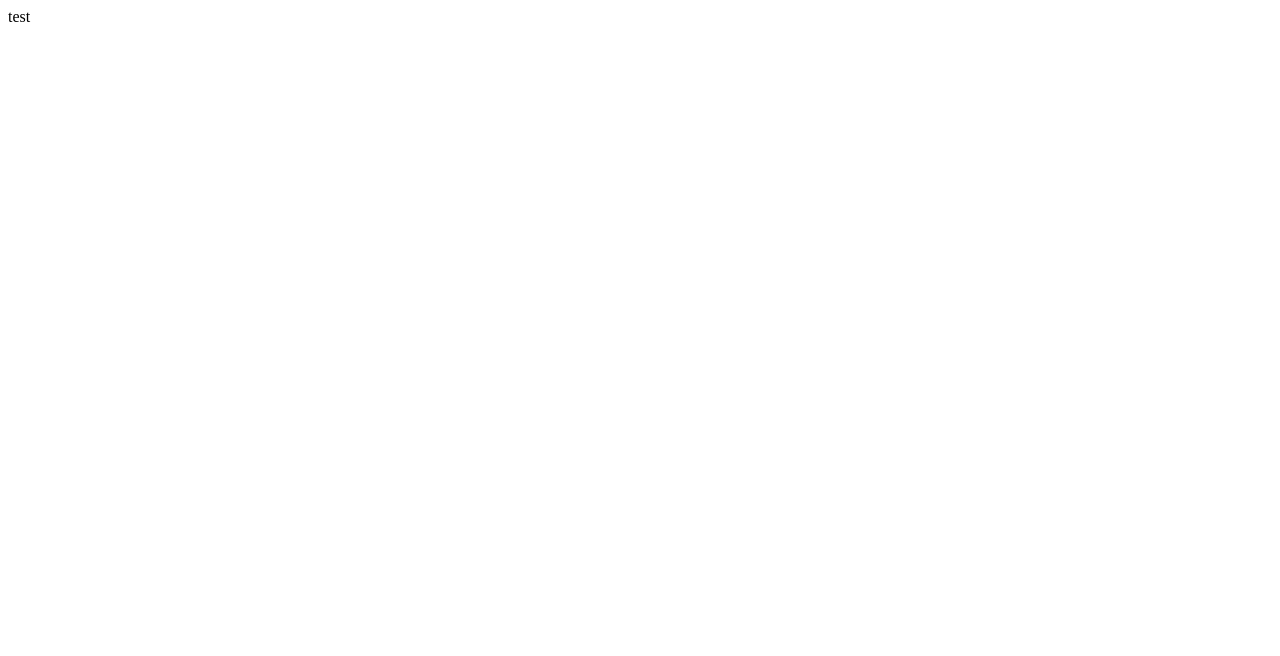
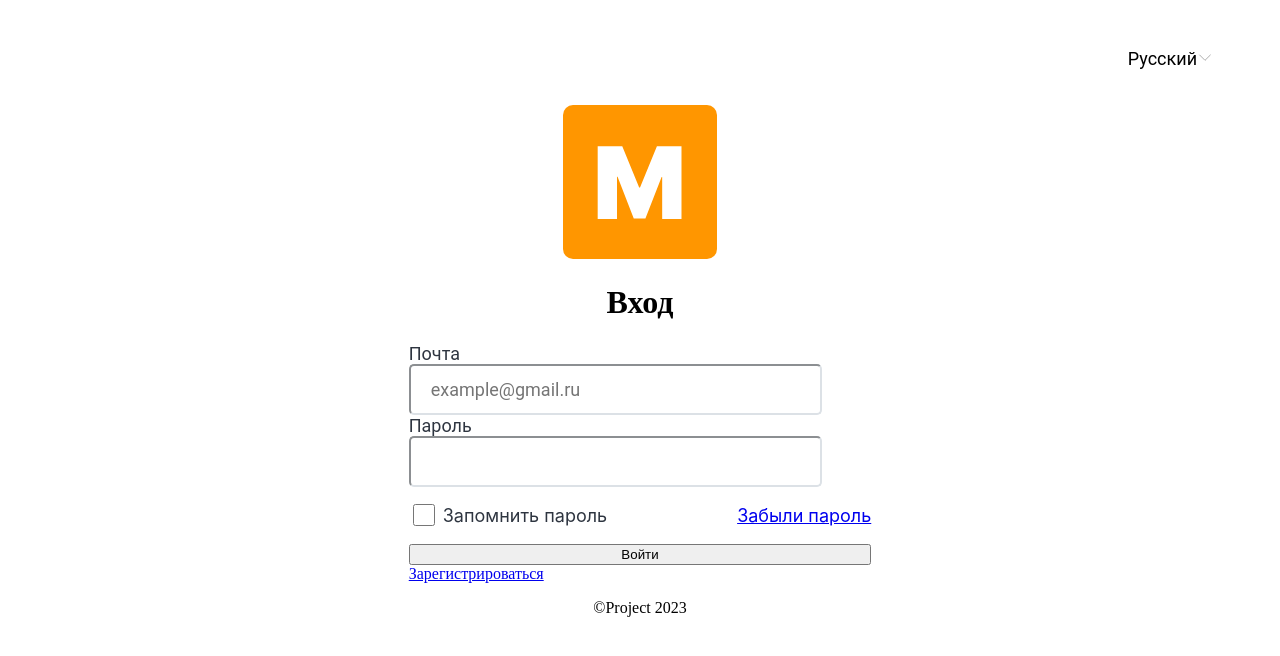
Before and after one commit to ChristmasWoe/Vcourse, a React app: page / in a window 1280 px wide. Shown: the top 656 px of the page. Built offline with nearby package versions, Linux system fonts and the light colour scheme.

Commit message:
1. Auth Page init

```diff
--- /dev/null
+++ b/src/App/App.css
@@ -0,0 +1,4 @@
+.app {
+  width: 100%;
+  height: 100%;
+}
--- /dev/null
+++ b/src/App/App.js
@@ -0,0 +1,13 @@
+import AuthPage from '../pages/AuthPage/AuthPage';
+import './App.css';
+import React from 'react';
+
+const App = () => {
+  return (
+    <div className="app">
+      <AuthPage />
+    </div>
+  );
+};
+
+export default App;
--- /dev/null
+++ b/src/components/Logo/Logo.js
@@ -0,0 +1,26 @@
+import React from 'react';
+
+const Logo = () => {
+  const handleImageClick = () => {
+    console.log('http://localhost:3000/');
+  };
+  return (
+    <div onClick={handleImageClick} className="logo">
+      <svg
+        width="154"
+        height="154"
+        viewBox="0 0 154 154"
+        fill="none"
+        xmlns="http://www.w3.org/2000/svg"
+      >
+        <rect width="154" height="154" rx="10" fill="#FF9600" />
+        <path
+          d="M34.6875 41.2727H59.2614L76.1648 82.4659H77.017L93.9205 41.2727H118.494V114H99.1761V71.9545H98.608L82.4148 113.432H70.767L54.5739 71.6705H54.0057V114H34.6875V41.2727Z"
+          fill="white"
+        />
+      </svg>
+    </div>
+  );
+};
+
+export default Logo;
--- /dev/null
+++ b/src/components/SetLanguage/SetLanguage.css
@@ -0,0 +1,22 @@
+.set-language {
+  right: 10%;
+  width: 126px;
+  height: 37px;
+  margin-top: 20px;
+  margin-bottom: 20px;
+  margin-left: 90%;
+
+  font-family: Roboto;
+  font-size: 18px;
+  font-weight: 400;
+  line-height: 21px;
+  letter-spacing: 0em;
+  text-align: left;
+
+  border-radius: 5px;
+  border: 1px;
+  border-color: rgba(232, 229, 229, 1);
+}
+.hidden {
+  display: none;
+}
--- /dev/null
+++ b/src/components/SetLanguage/SetLanguage.js
@@ -0,0 +1,28 @@
+import React from 'react';
+import './SetLanguage.css';
+
+const SetLanguage = () => {
+  return (
+    <div className="set-language">
+      Русский
+      <svg
+        className="arrow-down"
+        width="16"
+        height="16"
+        viewBox="0 0 16 16"
+        fill="none"
+        xmlns="http://www.w3.org/2000/svg"
+      >
+        <path
+          d="M2.66666 6L7.99999 11.3333L13.3333 6"
+          stroke="black"
+          strokeOpacity="0.32"
+          strokeLinecap="round"
+          strokeLinejoin="round"
+        />
+      </svg>
+    </div>
+  );
+};
+
+export default SetLanguage;
--- a/src/index.js
+++ b/src/index.js
@@ -1,6 +1,10 @@
-import React from "react";
-import ReactDOM from "react-dom";
+import React from 'react';
+import ReactDOM from 'react-dom';
+import App from './App/App';
 
 ReactDOM.render(
-    <div id="root">test</div>, document.getElementById("root")
-)
+  <div id="root">
+    <App />
+  </div>,
+  document.getElementById('root')
+);
--- /dev/null
+++ b/src/pages/AuthPage/AuthForm/AuthForm.css
@@ -0,0 +1,61 @@
+.auth-form {
+  display: flex;
+  flex-direction: column;
+}
+.auth-form > label {
+  width: 52px;
+  height: 21px;
+  font-family: Roboto;
+  font-size: 18px;
+  font-weight: 400;
+  line-height: 21px;
+  letter-spacing: 0em;
+  text-align: left;
+  color: rgba(46, 53, 64, 1);
+}
+.auth-form > input {
+  width: 387px;
+  height: 45px;
+  padding-left: 20px;
+  border-radius: 5px;
+  border-color: rgba(220, 225, 230, 1);
+  font-family: Roboto;
+  font-size: 18px;
+  font-weight: 400;
+  line-height: 21px;
+  letter-spacing: 0em;
+  text-align: left;
+  color: rgba(46, 53, 64, 1);
+}
+.checkbox {
+  width: 22px !important;
+  height: 22px !important;
+  border-radius: 2px !important;
+  border: 1px !important;
+}
+.checkbox-line {
+  display: flex;
+  flex-direction: row;
+  align-items: center;
+  gap: 130px;
+
+  color: #ff9600 !important;
+  font-family: Inter;
+  font-size: 18px;
+  font-style: normal;
+  font-weight: 400;
+  line-height: normal;
+}
+.checkbox-group {
+  display: flex;
+  flex-direction: row;
+  align-items: center;
+  gap: 5px;
+
+  color: #2e3540;
+  font-family: Inter;
+  font-size: 18px;
+  font-style: normal;
+  font-weight: 400;
+  line-height: normal;
+}
--- /dev/null
+++ b/src/pages/AuthPage/AuthForm/AuthForm.js
@@ -0,0 +1,24 @@
+import React from 'react';
+import './AuthForm.css';
+
+const AuthForm = () => {
+  return (
+    <form className="auth-form">
+      <label>Почта</label>
+      <input placeholder="example@gmail.ru" type="email"></input>
+      <label>Пароль</label>
+      <input type="password"></input>
+      <span className="checkbox-line">
+        <span className="checkbox-group">
+          <input type="checkbox" className="checkbox" />
+          <p>Запомнить пароль</p>
+        </span>
+        <a href="/">Забыли пароль</a>
+      </span>
+      <button>Войти</button>
+      <a href="/">Зарегистрироваться</a>
+    </form>
+  );
+};
+
+export default AuthForm;
--- /dev/null
+++ b/src/pages/AuthPage/AuthPage.css
@@ -0,0 +1,8 @@
+.auth-page {
+  display: flex;
+  flex-direction: column;
+  align-items: center;
+  margin-left: auto;
+  margin-right: auto;
+  padding: 20px;
+}
--- /dev/null
+++ b/src/pages/AuthPage/AuthPage.js
@@ -0,0 +1,21 @@
+import React from 'react';
+import SetLanguage from '../../components/SetLanguage/SetLanguage';
+import Logo from '../../components/Logo/Logo';
+import AuthForm from './AuthForm/AuthForm';
+import './AuthPage.css';
+
+const AuthPage = () => {
+  const title = 'Вход';
+  const contacts = '©Project 2023';
+  return (
+    <div className="auth-page">
+      <SetLanguage />
+      <Logo />
+      <h1 className="auth-title">{title}</h1>
+      <AuthForm />
+      <p>{contacts}</p>
+    </div>
+  );
+};
+
+export default AuthPage;
```
Also changed, not shown: src/misc/chevron-right.svg (added), src/misc/logo.svg (added).
